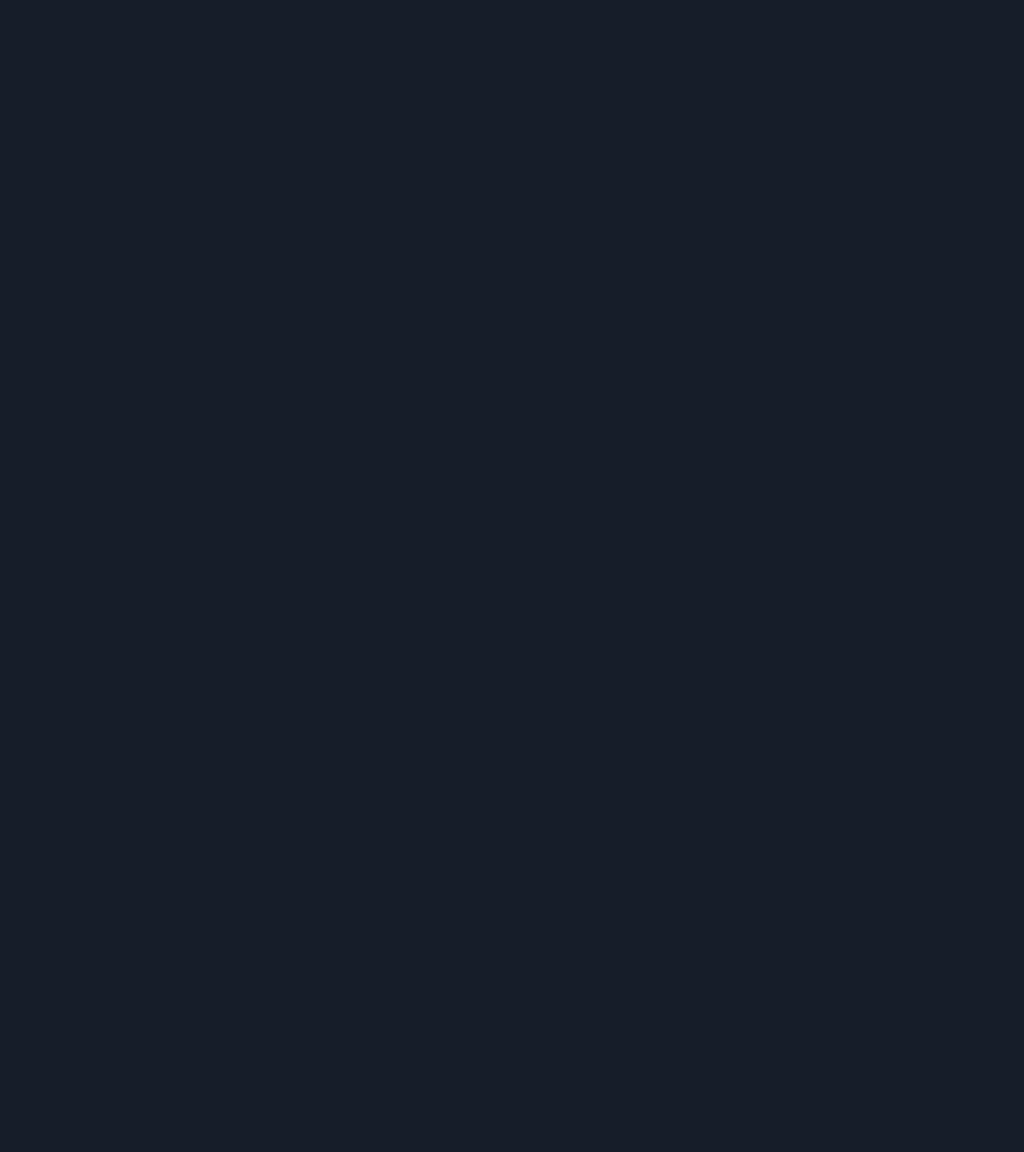
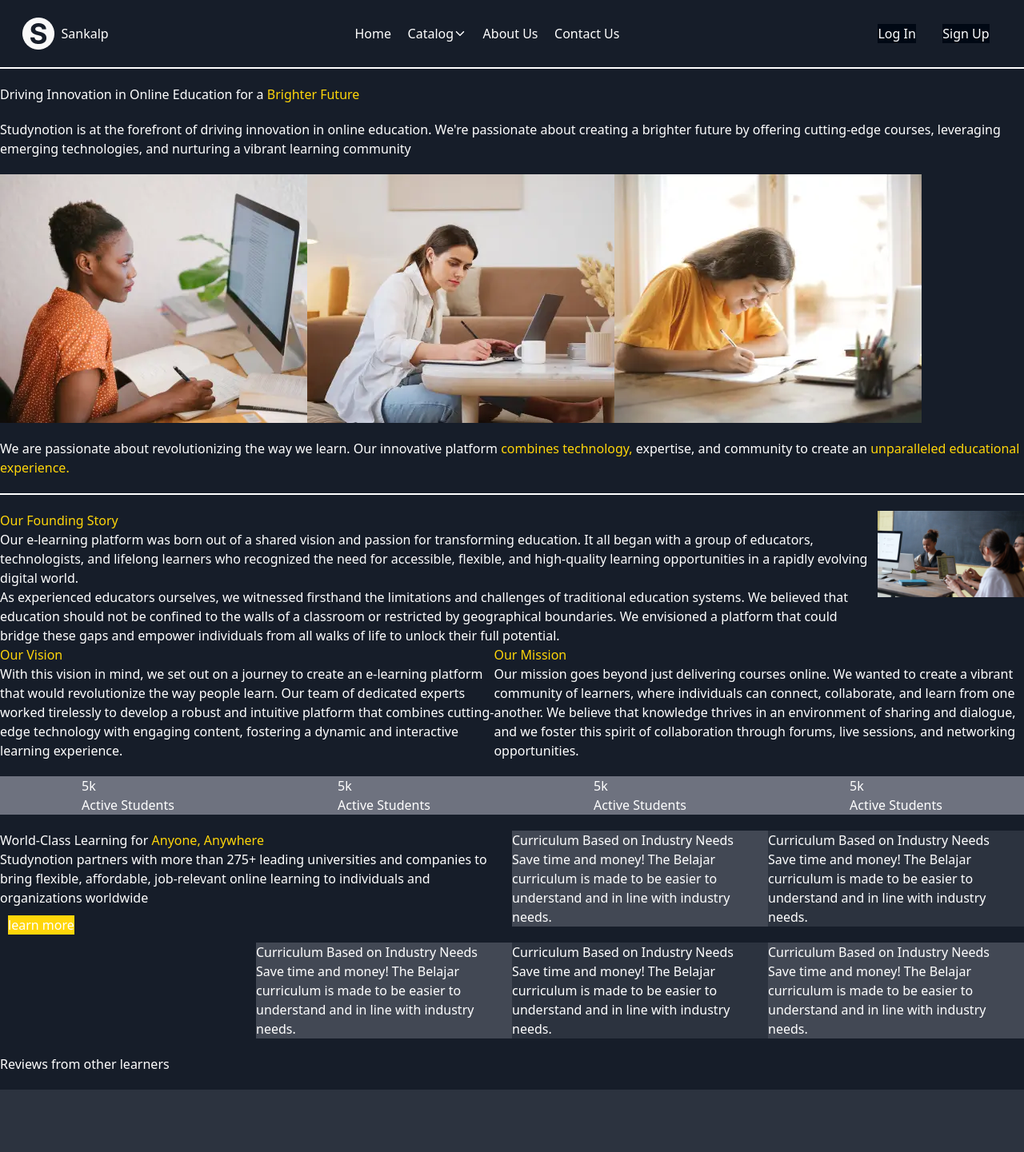
Before and after one commit to anuragrajpoott/Sankalp-Frontend, a React (Create React App) app: page /about in a window 1280 px wide. Before the commit this address had no page. Shown: the top 1441 px of the page at 80% size. Before the commit the page ends 800 px from the top, so only its background shows below. Built offline with nearby package versions, Linux system fonts and the light colour scheme.

Commit message:
create about page

```diff
--- a/src/App.js
+++ b/src/App.js
@@ -1,11 +1,13 @@
 import { Route, Routes } from "react-router-dom";
 import Home from "./routes/Home";
+import About from "./routes/About";
 
 function App() {
   return (
     <div>
        <Routes>
         <Route path="/" element={<Home/>}/>
+        <Route path="/about" element={<About/>}/>
        </Routes>
     </div>
   );
--- /dev/null
+++ b/src/components/about/AboutImages.js
@@ -0,0 +1,16 @@
+import React from 'react'
+import Image1 from "../../assets/Images/aboutus1.webp"
+import Image2 from "../../assets/Images/aboutus2.webp"
+import Image3 from "../../assets/Images/aboutus3.webp"
+
+const AboutImages = () => {
+  return (
+    <div className='flex'>
+       <div><img src={Image1} alt='about-image' /></div>
+       <div><img src={Image2} alt='about-image' /></div>
+       <div><img src={Image3} alt='about-image' /></div>
+    </div>
+  )
+}
+
+export default AboutImages
--- /dev/null
+++ b/src/components/about/InfoBlock.js
@@ -0,0 +1,12 @@
+import React from 'react'
+
+const InfoBlock = ({active,heading,description}) => {
+  return (
+    <div className={`${active ? "bg-richblack-600":"bg-richblack-700"}`}>
+      <div><p>{heading}</p></div>
+      <div><p>{description}</p></div>
+    </div>
+  )
+}
+
+export default InfoBlock
--- /dev/null
+++ b/src/components/about/InfoSection.js
@@ -0,0 +1,80 @@
+import React from 'react'
+import Button from '../common/Button'
+import Highlight from '../common/Highlight'
+import InfoBlock from './InfoBlock'
+
+const data = [
+    {
+        title:"5k",
+        description:"Active Students"
+    },
+    {
+        title:"5k",
+        description:"Active Students"
+    },
+    {
+        title:"5k",
+        description:"Active Students"
+    },
+    {
+        title:"5k",
+        description:"Active Students"
+    },
+]
+
+const info = [
+    {
+        title:"Curriculum Based on Industry Needs",
+        description:"Save time and money! The Belajar curriculum is made to be easier to understand and in line with industry needs."
+    },
+    {
+        title:"Curriculum Based on Industry Needs",
+        description:"Save time and money! The Belajar curriculum is made to be easier to understand and in line with industry needs."
+    },
+    {
+        title:"Curriculum Based on Industry Needs",
+        description:"Save time and money! The Belajar curriculum is made to be easier to understand and in line with industry needs."
+    },
+    {
+        title:"Curriculum Based on Industry Needs",
+        description:"Save time and money! The Belajar curriculum is made to be easier to understand and in line with industry needs."
+    },
+    {
+        title:"Curriculum Based on Industry Needs",
+        description:"Save time and money! The Belajar curriculum is made to be easier to understand and in line with industry needs."
+    },
+]
+
+const InfoSection = () => {
+  return (
+    <div className='flex flex-col gap-5'>
+
+        <div className='flex bg-richblack-400 justify-around'>
+           {data.map((element,index)=>{
+            return (
+                <div key={index}>
+                    <p>{element.title}</p>
+                    <p>{element.description}</p>
+                </div>
+            )
+           })}
+        </div>
+
+        <div className='grid grid-cols-4'>
+           <div className='col-span-2'>
+              <div><p>World-Class Learning for <Highlight>Anyone, Anywhere</Highlight></p></div>
+              <div><p>Studynotion partners with more than 275+ leading universities and companies to bring flexible, affordable, job-relevant online learning to individuals and organizations worldwide</p></div>
+              <div><Button active={true} text={"learn more"} linkTo={"/signup"}/></div>
+           </div>
+           <div><InfoBlock active={true} heading={info[0].title} description={info[0].description}/></div>
+           <div><InfoBlock active={false} heading={info[1].title} description={info[1].description}/></div>
+           <div className='col-start-2'><InfoBlock active={true} heading={info[2].title} description={info[2].description}/></div>
+           <div><InfoBlock active={false} heading={info[3].title} description={info[3].description}/></div>
+           <div><InfoBlock active={true} heading={info[4].title} description={info[4].description}/></div>
+        </div>
+
+    </div>
+  )
+}
+
+export default InfoSection
--- /dev/null
+++ b/src/components/about/SVM.js
@@ -0,0 +1,33 @@
+import React from 'react'
+import Highlight from '../common/Highlight'
+import SVMImage from "../../assets/Images/FoundingStory.png"
+
+const SVM = () => {
+  return (
+    <div>
+
+        <div className='flex'>
+        <div>
+            <div><p><Highlight>Our Founding Story</Highlight></p></div>
+            <div><p>Our e-learning platform was born out of a shared vision and passion for transforming education. It all began with a group of educators, technologists, and lifelong learners who recognized the need for accessible, flexible, and high-quality learning opportunities in a rapidly evolving digital world.</p></div>
+            <div><p>As experienced educators ourselves, we witnessed firsthand the limitations and challenges of traditional education systems. We believed that education should not be confined to the walls of a classroom or restricted by geographical boundaries. We envisioned a platform that could bridge these gaps and empower individuals from all walks of life to unlock their full potential.</p></div>
+        </div>
+        <div><img src={SVMImage} alt='story-image'/></div>
+        </div>
+
+        <div className='flex'>
+            <div>
+                <p><Highlight>Our Vision</Highlight></p>
+                <p>With this vision in mind, we set out on a journey to create an e-learning platform that would revolutionize the way people learn. Our team of dedicated experts worked tirelessly to develop a robust and intuitive platform that combines cutting-edge technology with engaging content, fostering a dynamic and interactive learning experience.</p>
+            </div>
+            <div>
+                <p><Highlight>Our Mission</Highlight></p>
+                <p>Our mission goes beyond just delivering courses online. We wanted to create a vibrant community of learners, where individuals can connect, collaborate, and learn from one another. We believe that knowledge thrives in an environment of sharing and dialogue, and we foster this spirit of collaboration through forums, live sessions, and networking opportunities.</p>
+            </div>
+        </div>
+
+    </div>
+  )
+}
+
+export default SVM
--- a/src/components/homepage/Nav.js
+++ b/src/components/common/Nav.js
@@ -1,15 +1,17 @@
 import React from 'react'
 import Logo from "../../assets/Logo/Logo-Small-Light.png"
 import { IoIosArrowDown } from "react-icons/io";
-import Button from '../common/Button';
+import Button from './Button';
+import { Link } from 'react-router-dom';
 
 
 const Nav = () => {
   return (
-    <div  className='flex items-center justify-between m-5'>
+     <div>
+        <div  className='flex items-center justify-between m-5'>
 
       <div className='flex items-center w-[10%] justify-evenly'>
-        <img src={Logo} alt='logo' />
+        <Link to={"/"}><img src={Logo} alt='logo'/></Link>
         <p>Sankalp</p>
       </div>
 
@@ -19,7 +21,7 @@ const Nav = () => {
           <p>Catalog</p>
           <IoIosArrowDown />
         </div>
-        <p>About Us</p>
+        <Link to={"/about"}><p>About Us</p></Link>
         <p>Contact Us</p>
       </div>
 
@@ -30,6 +32,9 @@ const Nav = () => {
 
 
     </div>
+
+<div className='h-0.5 bg-white'></div>
+     </div>
   )
 }
 
--- /dev/null
+++ b/src/components/common/Reviews.js
@@ -0,0 +1,25 @@
+import React from 'react'
+
+const Reviews = () => {
+    return (
+        <div>
+
+            <div><p>Reviews from other learners</p></div>
+
+            <div>
+                <div><img src='' alt='' /></div>
+                <div>
+                    <p></p>
+                    <p></p>
+                </div>
+            </div>
+            <div><p></p></div>
+            <div>
+                <p></p>
+                <div></div>
+            </div>
+        </div>
+    )
+}
+
+export default Reviews
--- a/src/components/homepage/SectionC.js
+++ b/src/components/homepage/SectionC.js
@@ -3,6 +3,7 @@ import InstructorImage from "../../assets/Images/Instructor.png"
 import Highlight from '../common/Highlight'
 import Button from '../common/Button'
 import { FaArrowRightLong } from "react-icons/fa6";
+import Reviews from '../common/Reviews';
 
 const SectionC = () => {
   return (
@@ -20,21 +21,8 @@ const SectionC = () => {
         </div>
       </div>
 
-      <div><p>Reviews from other learners</p></div>
-
       <div>
-        <div>
-          <div><img src='' alt=''/></div>
-          <div>
-            <p></p>
-            <p></p>
-          </div>
-        </div>
-        <div><p></p></div>
-        <div>
-          <p></p>
-          <div></div>
-        </div>
+        <Reviews/>
       </div>
 
     </div>
--- a/src/components/homepage/sectionB/Skillsblock.js
+++ b/src/components/homepage/sectionB/Skillsblock.js
@@ -38,7 +38,7 @@ const Skillsblock = () => {
         }
        </div>
 
-       <div className='flex w-11/12 gap-10 w-[30%]'>
+       <div className='flex gap-10 w-[30%]'>
         {
           courses.map((element,index)=>{
             return (
--- /dev/null
+++ b/src/routes/About.js
@@ -0,0 +1,39 @@
+import React from 'react'
+import Nav from '../components/common/Nav'
+import Footer from '../components/common/Footer'
+import Reviews from '../components/common/Reviews'
+import Highlight from '../components/common/Highlight'
+import AboutImages from '../components/about/AboutImages'
+import SVM from '../components/about/SVM'
+import InfoSection from '../components/about/InfoSection'
+
+
+const About = () => {
+  return (
+    <div className='flex flex-col gap-5'>
+
+       <Nav/>
+
+       <div><p>Driving Innovation in Online Education for a <Highlight>Brighter Future</Highlight></p></div>
+
+       <div><p>Studynotion is at the forefront of driving innovation in online education. We're passionate about creating a brighter future by offering cutting-edge courses, leveraging emerging technologies, and nurturing a vibrant learning community</p></div>
+
+       <AboutImages/>
+
+       <div><p>We are passionate about revolutionizing the way we learn. Our innovative platform <Highlight>combines technology,</Highlight> expertise, and community to create an <Highlight>unparalleled educational experience.</Highlight></p></div>
+
+       <div className='h-0.5 bg-white'></div>
+
+       <SVM/>
+
+       <InfoSection/>
+
+       <Reviews/>
+
+       <Footer/>
+
+    </div>
+  )
+}
+
+export default About
--- a/src/routes/Home.js
+++ b/src/routes/Home.js
@@ -1,9 +1,9 @@
 import React from 'react'
-import Nav from "../components/homepage/Nav"
+import Nav from "../components/common/Nav"
 import SectionA from "../components/homepage/SectionA"
 import SectionB from "../components/homepage/SectionB"
 import SectionC from "../components/homepage/SectionC"
-import Footer from "../components/homepage/Footer"
+import Footer from "../components/common/Footer"
 
 
 const Home = () => {
@@ -11,8 +11,6 @@ const Home = () => {
     <div>
 
        <Nav/>
-
-       <div className='h-0.5 bg-white'></div>
 
        <SectionA/>
 
```
Also changed, not shown: src/components/common/Footer.js (renamed from src/components/homepage/Footer.js).
